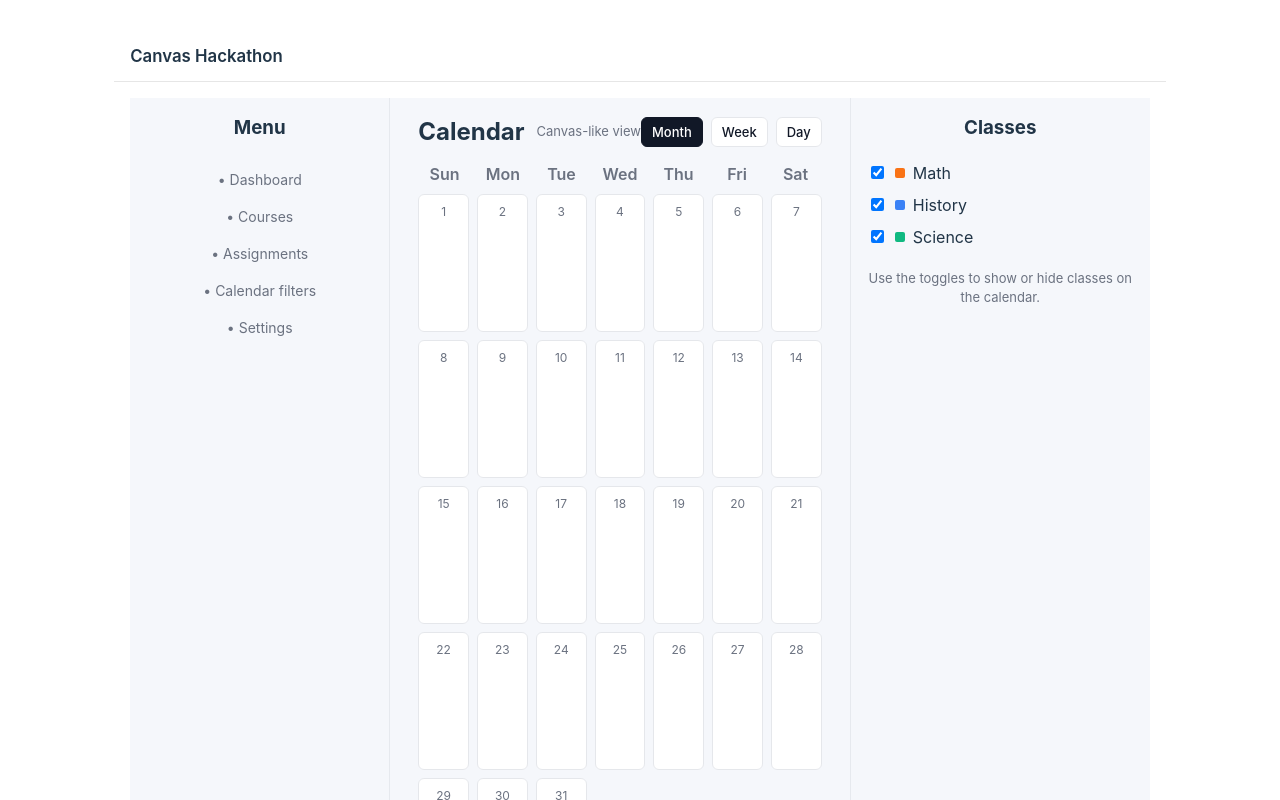
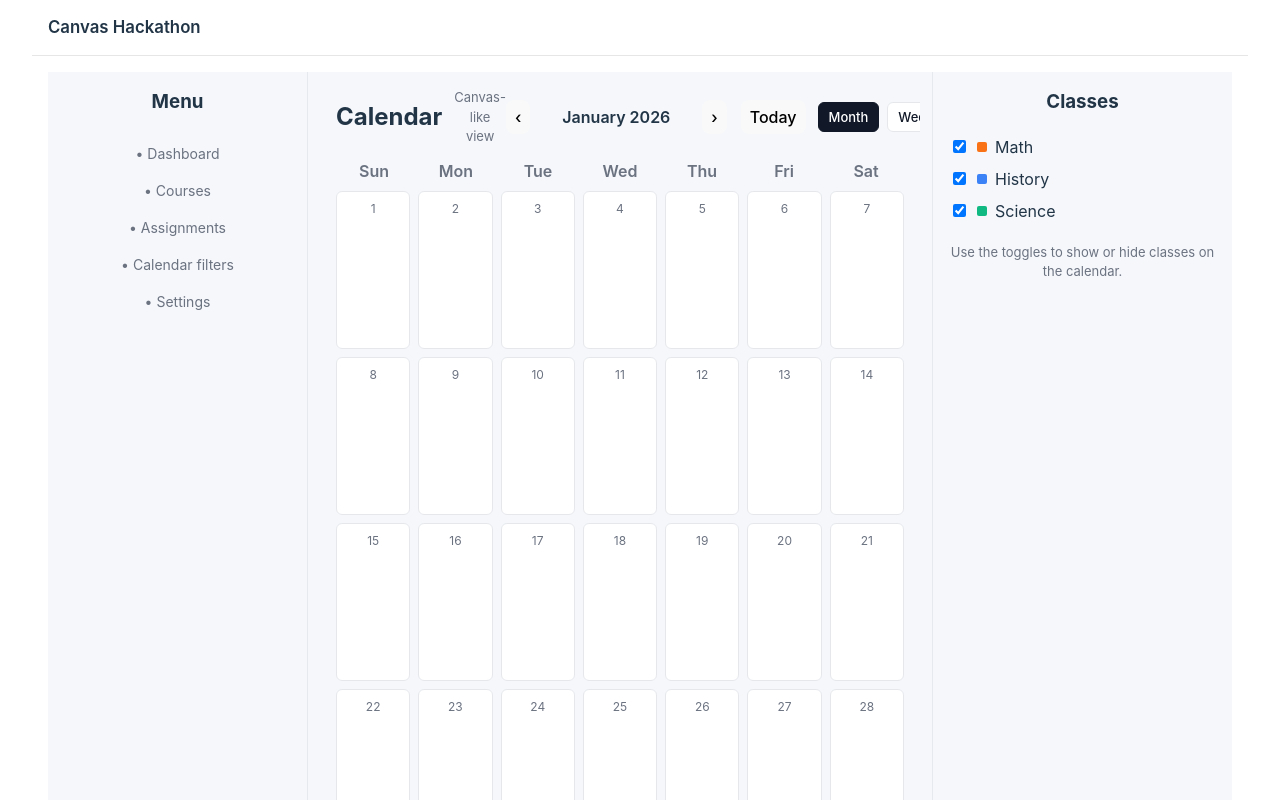
Before and after one commit to DranzerZERogue56/Canvas_Hackathon, a React (Vite) app in the folder client/: page / in a window 1280 px wide. Shown: the top 800 px of the page. Built offline with nearby package versions, Linux system fonts and the light colour scheme.

Commit message:
Better Calendar

```diff
--- a/client/src/components/CalendarView/CalendarView.tsx
+++ b/client/src/components/CalendarView/CalendarView.tsx
@@ -2,6 +2,7 @@ import React from "react";
 import MonthView from "./MonthView";
 import WeekView from "./WeekView";
 import DayView from "./DayView";
+// ...existing code...
 
 type ViewMode = "month" | "week" | "day";
 type EventItem = { id: string; title: string; date: string; classId: string; time?: string };
@@ -13,14 +14,18 @@ export default function CalendarView({
   events,
   classes,
   enabledClasses,
+  onDateSelect,
 }: {
   view: ViewMode;
   date: Date;
   events: EventItem[];
   classes: ClassItem[];
   enabledClasses: Record<string, boolean>;
+  onDateSelect?: (d: Date) => void;
 }): JSX.Element {
-  if (view === "month") return <MonthView date={date} events={events} classes={classes} enabledClasses={enabledClasses} />;
-  if (view === "week") return <WeekView date={date} events={events} classes={classes} enabledClasses={enabledClasses} />;
+  if (view === "month")
+    return <MonthView date={date} events={events} classes={classes} enabledClasses={enabledClasses} onDateSelect={onDateSelect} />;
+  if (view === "week")
+    return <WeekView date={date} events={events} classes={classes} enabledClasses={enabledClasses} onDateSelect={onDateSelect} />;
   return <DayView date={date} events={events} classes={classes} enabledClasses={enabledClasses} />;
 }
--- a/client/src/components/CalendarView/DayView.tsx
+++ b/client/src/components/CalendarView/DayView.tsx
@@ -17,13 +17,16 @@ export default function DayView({
   const iso = date.toISOString().slice(0, 10);
   const dayEvents = events.filter((e) => e.date === iso && enabledClasses[e.classId]);
 
-  const hours = Array.from({ length: 12 }, (_, i) => 8 + i);
+  // Show 24 hours (0..23)
+  const hours = Array.from({ length: 24 }, (_, i) => i);
 
   return (
     <div style={{ display: "flex", gap: 12 }}>
       <div style={{ width: 80 }}>
         {hours.map((h) => (
-          <div key={h} style={{ height: 48, paddingTop: 10, color: "#6b7280" }}>{h}:00</div>
+          <div key={h} style={{ height: 48, paddingTop: 10, color: "#6b7280", fontSize: 13 }}>
+            {String(h).padStart(2, "0")}:00
+          </div>
         ))}
       </div>
       <div style={{ flex: 1 }}>
--- a/client/src/components/CalendarView/MonthView.tsx
+++ b/client/src/components/CalendarView/MonthView.tsx
@@ -1,4 +1,5 @@
 import React from "react";
+// ...existing code...
 
 type EventItem = { id: string; title: string; date: string; classId: string; time?: string };
 type ClassItem = { id: string; name: string; color?: string };
@@ -8,11 +9,13 @@ export default function MonthView({
   events,
   classes,
   enabledClasses,
+  onDateSelect,
 }: {
   date: Date;
   events: EventItem[];
   classes: ClassItem[];
   enabledClasses: Record<string, boolean>;
+  onDateSelect?: (d: Date) => void;
 }): JSX.Element {
   const year = date.getFullYear();
   const month = date.getMonth();
@@ -39,13 +42,41 @@ export default function MonthView({
           const iso = `${year}-${String(month + 1).padStart(2, "0")}-${String(d).padStart(2, "0")}`;
           const dayEvents = eventsByDate[iso] ?? [];
           return (
-            <div key={d} style={{ minHeight: 120, padding: 8, background: "white", borderRadius: 6, border: "1px solid #e5e7eb" }}>
+            <div
+              key={d}
+              style={{
+                height: 140,
+                padding: 8,
+                background: "white",
+                borderRadius: 6,
+                border: "1px solid #e5e7eb",
+                display: "flex",
+                flexDirection: "column",
+                overflow: "hidden",
+              }}
+            >
               <div style={{ fontSize: 12, color: "#6b7280", marginBottom: 6 }}>{d}</div>
-              <div style={{ display: "flex", flexDirection: "column", gap: 6 }}>
+
+              <div style={{ display: "flex", flexDirection: "column", gap: 6, overflowY: "auto", flex: 1 }}>
                 {dayEvents.map((ev) => {
                   const clsColor = classes.find((c) => c.id === ev.classId)?.color ?? "#d1d5db";
                   return (
-                    <div key={ev.id} style={{ padding: "4px 6px", background: clsColor, color: "white", borderRadius: 4, fontSize: 13, overflow: "hidden", textOverflow: "ellipsis", whiteSpace: "nowrap" }}>
+                    <div
+                      key={ev.id}
+                      onClick={() => onDateSelect && onDateSelect(new Date(ev.date))}
+                      style={{
+                        padding: "4px 6px",
+                        background: clsColor,
+                        color: "white",
+                        borderRadius: 4,
+                        fontSize: 13,
+                        overflow: "hidden",
+                        textOverflow: "ellipsis",
+                        whiteSpace: "nowrap",
+                        cursor: onDateSelect ? "pointer" : "default",
+                      }}
+                      title={ev.title}
+                    >
                       {ev.time ? `${ev.time} — ` : ""}{ev.title}
                     </div>
                   );
--- a/client/src/components/CalendarView/WeekView.tsx
+++ b/client/src/components/CalendarView/WeekView.tsx
@@ -1,4 +1,5 @@
 import React from "react";
+// ...existing code...
 
 type EventItem = { id: string; title: string; date: string; classId: string; time?: string };
 type ClassItem = { id: string; name: string; color?: string };
@@ -14,11 +15,13 @@ export default function WeekView({
   events,
   classes,
   enabledClasses,
+  onDateSelect,
 }: {
   date: Date;
   events: EventItem[];
   classes: ClassItem[];
   enabledClasses: Record<string, boolean>;
+  onDateSelect?: (d: Date) => void;
 }): JSX.Element {
   const dayOfWeek = date.getDay();
   const weekStart = addDays(date, -dayOfWeek);
@@ -43,7 +46,11 @@ export default function WeekView({
               {dayEvents.map((ev) => {
                 const clsColor = classes.find((c) => c.id === ev.classId)?.color ?? "#d1d5db";
                 return (
-                  <div key={ev.id} style={{ padding: "8px", background: clsColor, color: "white", borderRadius: 6 }}>
+                  <div
+                    key={ev.id}
+                    onClick={() => onDateSelect && onDateSelect(new Date(ev.date))}
+                    style={{ padding: "8px", background: clsColor, color: "white", borderRadius: 6, cursor: onDateSelect ? "pointer" : "default" }}
+                  >
                     <div style={{ fontSize: 13, fontWeight: 600 }}>{ev.title}</div>
                     <div style={{ fontSize: 12, opacity: 0.9 }}>{ev.time}</div>
                   </div>
--- a/client/src/index.scss
+++ b/client/src/index.scss
@@ -7,3 +7,36 @@
 
 @import './main.scss';
 @import './pages/App.scss';
+
+html, body, #root {
+  height: 100%;
+  margin: 0;
+}
+
+/* app wrapper should fill available height and use column layout */
+.app-container {
+  min-height: 100%;
+  display: flex;
+  flex-direction: column;
+}
+
+/* header stays fixed height */
+.app-header {
+  height: 56px;
+  display: flex;
+  align-items: center;
+  padding: 0 16px;
+  box-sizing: border-box;
+}
+
+/* main grows to fill remaining space; min-height:0 so children with overflow work */
+.app-main {
+  flex: 1;
+  min-height: 0;
+  overflow: hidden;
+}
+
+/* make direct children of main stretch (useful if you render a page component) */
+.app-main > * {
+  height: 100%;
+}
--- a/client/src/pages/Calendar_Page.tsx
+++ b/client/src/pages/Calendar_Page.tsx
@@ -3,6 +3,7 @@ import LeftPanel from "../components/LeftPanel/LeftPanel";
 import CalendarView from "../components/CalendarView/CalendarView";
 import RightPanel from "../components/RightPanel/RightPanel";
 import ViewSwitcher from "../components/Controls/ViewSwitcher";
+// ...existing code...
 
 type ViewMode = "month" | "week" | "day";
 type ClassItem = { id: string; name: string; color?: string };
@@ -23,15 +24,60 @@ const sampleEvents: EventItem[] = [
 
 export default function Calendar_Page(): JSX.Element {
   const [view, setView] = useState<ViewMode>("month");
-  const [currentDate] = useState(() => new Date());
+  const [currentDate, setCurrentDate] = useState<Date>(() => new Date());
   const [enabledClasses, setEnabledClasses] = useState<Record<string, boolean>>(
     sampleClasses.reduce((acc, c) => ({ ...acc, [c.id]: true }), {})
   );
 
   const toggleClass = (id: string) => setEnabledClasses((p) => ({ ...p, [id]: !p[id] }));
 
+  // helpers
+  const addMonths = (d: Date, months: number) => new Date(d.getFullYear(), d.getMonth() + months, d.getDate());
+  const addDays = (d: Date, days: number) => {
+    const x = new Date(d);
+    x.setDate(x.getDate() + days);
+    return x;
+  };
+
+  // navigation that respects current view
+  const goPrev = () =>
+    setCurrentDate((d) => {
+      if (view === "month") return addMonths(d, -1);
+      if (view === "week") return addDays(d, -7);
+      return addDays(d, -1);
+    });
+
+  const goNext = () =>
+    setCurrentDate((d) => {
+      if (view === "month") return addMonths(d, 1);
+      if (view === "week") return addDays(d, 7);
+      return addDays(d, 1);
+    });
+
+  const goToToday = () => setCurrentDate(new Date());
+
+  // label adapts to view
+  const monthLabel =
+    view === "month"
+      ? `${currentDate.toLocaleString(undefined, { month: "long" })} ${currentDate.getFullYear()}`
+      : view === "week"
+      ? (() => {
+          const weekStart = addDays(currentDate, -currentDate.getDay());
+          const weekEnd = addDays(weekStart, 6);
+          const a = weekStart.toLocaleDateString(undefined, { month: "short", day: "numeric" });
+          const b = weekEnd.toLocaleDateString(undefined, { month: "short", day: "numeric" });
+          return `${a} — ${b}`;
+        })()
+      : currentDate.toLocaleDateString(undefined, { month: "short", day: "numeric", year: "numeric" });
+
+  // open a date in day view when user clicks an event/day
+  const openDay = (d: Date) => {
+    setCurrentDate(d);
+    setView("day");
+  };
+
   return (
-    <div style={{ height: "100vh", display: "grid", gridTemplateColumns: "260px 1fr 300px", gap: 12, background: "#f5f7fb" }}>
+    <div style={{ height: "100%", display: "grid", gridTemplateColumns: "260px 1fr 300px", gap: 12, background: "#f5f7fb" }}>
       <div style={{ borderRight: "1px solid #e6e9ee", padding: 16 }}>
         <LeftPanel />
       </div>
@@ -43,7 +89,14 @@ export default function Calendar_Page(): JSX.Element {
             <div style={{ color: "#6b7280", fontSize: 13 }}>Canvas-like view</div>
           </div>
 
-          <div style={{ display: "flex", gap: 8, alignItems: "center" }}>
+          <div style={{ display: "flex", gap: 12, alignItems: "center" }}>
+            <div style={{ display: "flex", alignItems: "center", gap: 6 }}>
+              <button onClick={goPrev} style={{ padding: "6px 8px", cursor: "pointer" }}>‹</button>
+              <div style={{ minWidth: 160, textAlign: "center", fontWeight: 600 }}>{monthLabel}</div>
+              <button onClick={goNext} style={{ padding: "6px 8px", cursor: "pointer" }}>›</button>
+              <button onClick={goToToday} style={{ padding: "6px 8px", marginLeft: 8, cursor: "pointer" }}>Today</button>
+            </div>
+
             <ViewSwitcher view={view} setView={setView} />
           </div>
         </div>
@@ -54,6 +107,7 @@ export default function Calendar_Page(): JSX.Element {
           events={sampleEvents}
           classes={sampleClasses}
           enabledClasses={enabledClasses}
+          onDateSelect={openDay}
         />
       </div>
 
--- a/client/src/style/style.css
+++ b/client/src/style/style.css
@@ -111,4 +111,37 @@ button:focus-visible {
   color: #888;
 }
 
+html, body, #root {
+  height: 100%;
+  margin: 0;
+}
+
+/* app wrapper should fill available height and use column layout */
+.app-container {
+  min-height: 100%;
+  display: flex;
+  flex-direction: column;
+}
+
+/* header stays fixed height */
+.app-header {
+  height: 56px;
+  display: flex;
+  align-items: center;
+  padding: 0 16px;
+  box-sizing: border-box;
+}
+
+/* main grows to fill remaining space; min-height:0 so children with overflow work */
+.app-main {
+  flex: 1;
+  min-height: 0;
+  overflow: hidden;
+}
+
+/* make direct children of main stretch (useful if you render a page component) */
+.app-main > * {
+  height: 100%;
+}
+
 /*# sourceMappingURL=style.css.map */
```
Also changed, not shown: 1 other file (tests, documents, lock files or other folders).
